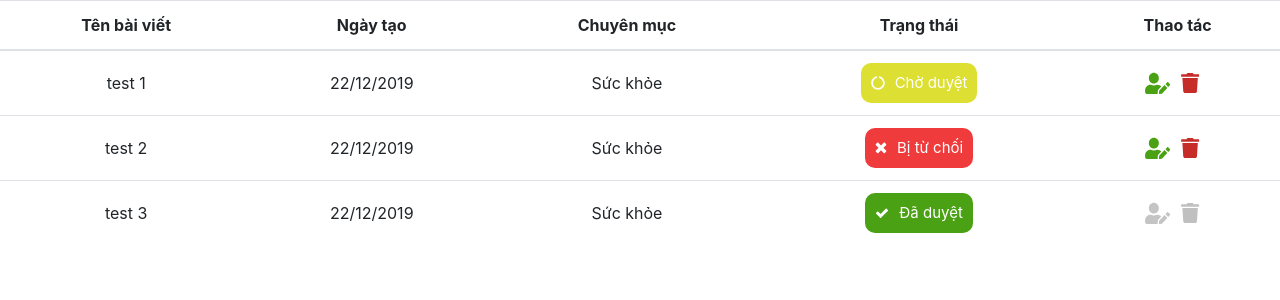
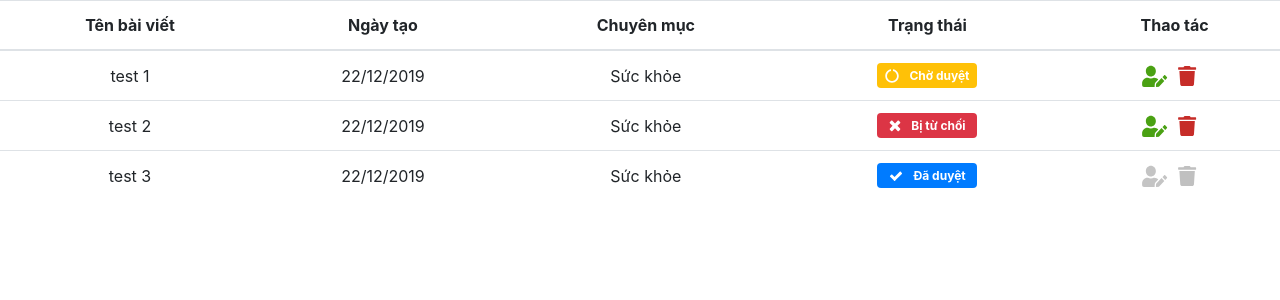
Before and after one commit to tunhbd1998/healthy-and-balance, a React (Create React App) app: page / in a window 1280 px wide. Shown: the top 300 px of the page. Built offline with nearby package versions, Linux system fonts and the light colour scheme.

Commit message:
add label

```diff
--- a/src/components/commons/label/index.js
+++ b/src/components/commons/label/index.js
@@ -1,17 +1,11 @@
 import React from "react";
-import "../button/button.styles.scss";
-
-const BUTTON_TYPE = {
-  PRIMARY: "primary",
-  DANGER: "danger",
-  SECONDARY: "secondary",
-};
+import {Badge} from 'react-bootstrap';
+import './label.css';
 
 export default function Label({ children, type }) {
   return (
-    <div
-      className={`hb-button hb-button-${type || BUTTON_TYPE.PRIMARY}`}>
+    <Badge variant={type} className="lb">
       {children}
-    </div>
+    </Badge>
   );
 }
--- /dev/null
+++ b/src/components/commons/label/label.css
@@ -0,0 +1,8 @@
+.lb {
+    width: 100px;
+    height: 25px;
+    color: white !important;
+    display: flex !important;
+    justify-content: center;
+    align-items: center;
+}
```
